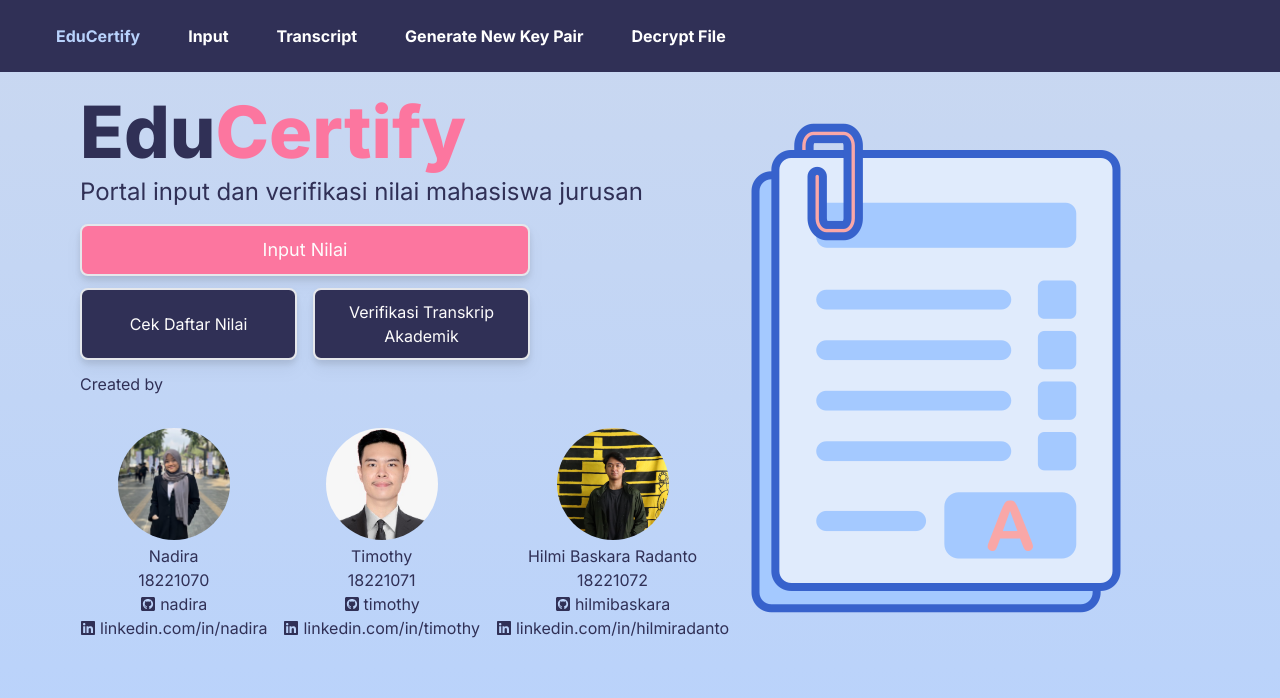
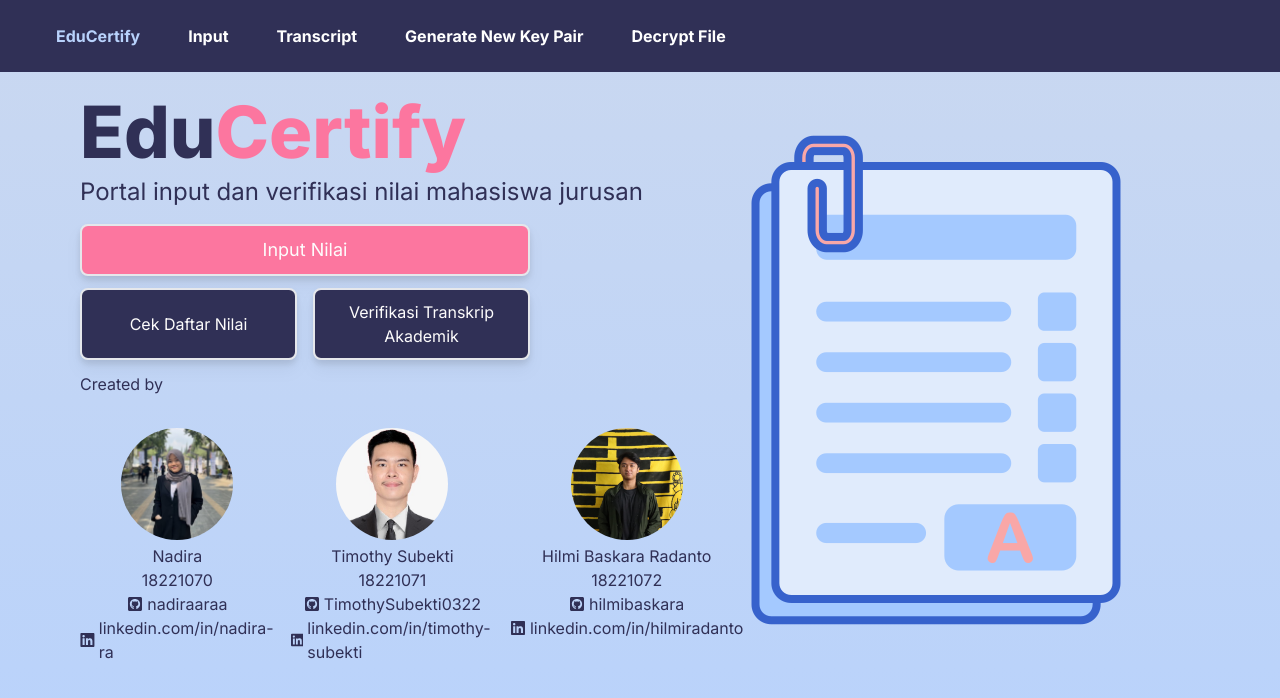
Before and after one commit to TimothySubekti0322/II4031-EduCertify, a Next.js app: page / in a window 1280 px wide. Shown: the top 698 px of the page. Built offline with nearby package versions, Linux system fonts and the light colour scheme.

Commit message:
home pageee

```diff
--- a/src/app/page.tsx
+++ b/src/app/page.tsx
@@ -42,15 +42,15 @@ export default function Home() {
               imageSrc="/foto1.jpg"
               name="Nadira"
               studentNumber="18221070"
-              linkedin="linkedin.com/in/nadira"
-              github="nadira"
+              linkedin="linkedin.com/in/nadira-ra"
+              github="nadiraaraa"
             />
             <ProfileCard
               imageSrc="/foto2.jpeg"
-              name="Timothy"
+              name="Timothy Subekti"
               studentNumber="18221071"
-              linkedin="linkedin.com/in/timothy"
-              github="timothy"
+              linkedin="linkedin.com/in/timothy-subekti"
+              github="TimothySubekti0322"
             />
             <ProfileCard
               imageSrc="/foto3.jpg"
```
